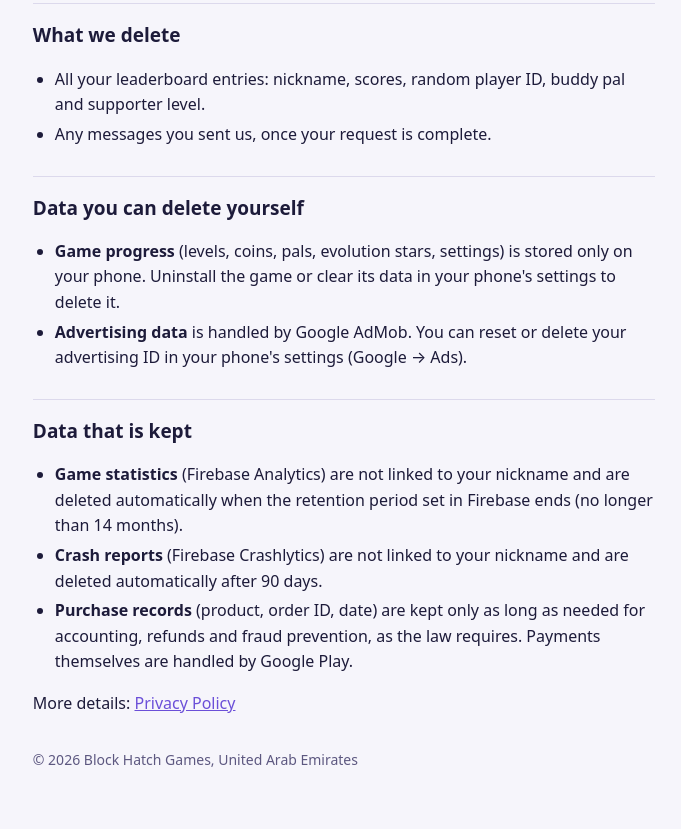
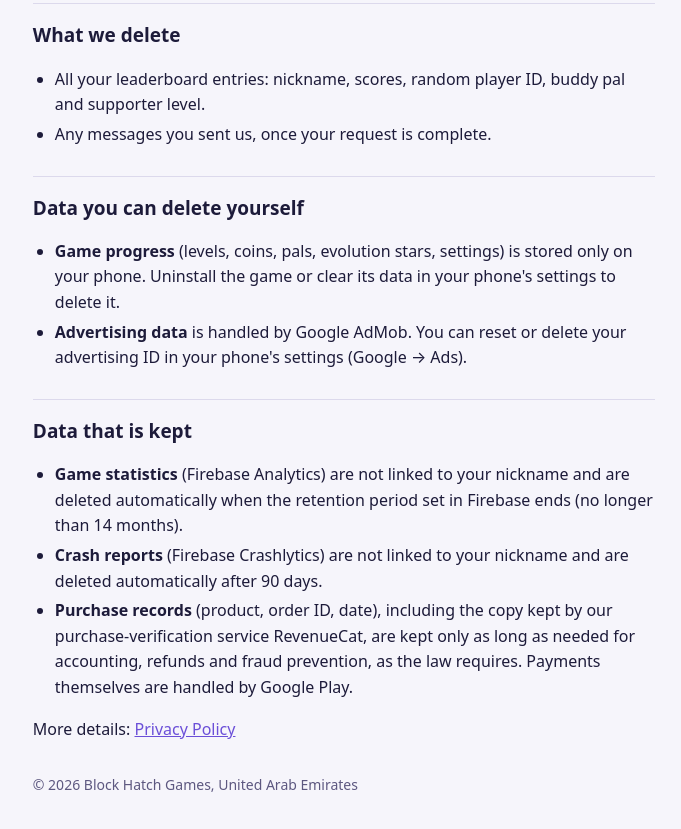
Before and after one commit to blockhatchsupport-bit/blockhatchsupport-bit.github.io, a plain HTML site: page delete-data.html in a window 1280 px wide. Shown: the part 513-1342 px from the top of the page, without its empty margins (296-977 px from the left). Before the commit the page ends 1316 px from the top, so only its background shows below. Drawn offline with Linux system fonts and the light colour scheme.

Commit message:
Privacy + delete-data: RevenueCat purchase verification (effective 25 Nov 2026)

```diff
--- a/delete-data.html
+++ b/delete-data.html
@@ -51,7 +51,7 @@ footer{color:var(--muted);font-size:14px;margin-top:32px}
 <ul>
 <li><b>Game statistics</b> (Firebase Analytics) are not linked to your nickname and are deleted automatically when the retention period set in Firebase ends (no longer than 14 months).</li>
 <li><b>Crash reports</b> (Firebase Crashlytics) are not linked to your nickname and are deleted automatically after 90 days.</li>
-<li><b>Purchase records</b> (product, order ID, date) are kept only as long as needed for accounting, refunds and fraud prevention, as the law requires. Payments themselves are handled by Google Play.</li>
+<li><b>Purchase records</b> (product, order ID, date), including the copy kept by our purchase-verification service RevenueCat, are kept only as long as needed for accounting, refunds and fraud prevention, as the law requires. Payments themselves are handled by Google Play.</li>
 </ul>
 
 <p>More details: <a href="privacy.html">Privacy Policy</a></p>
```
Also changed, not shown: privacy.html (+2 -1 lines).
